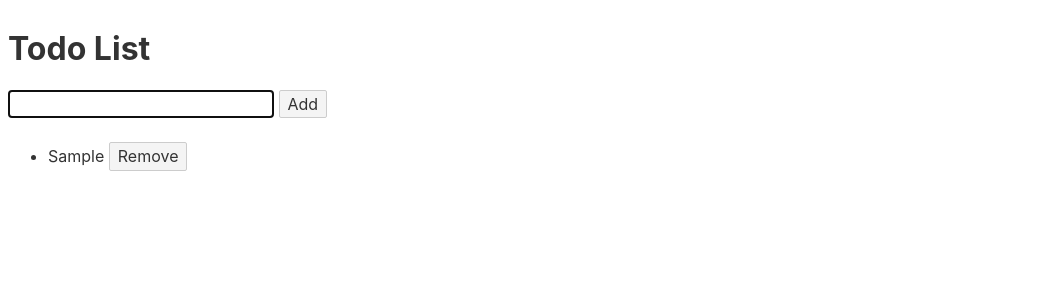
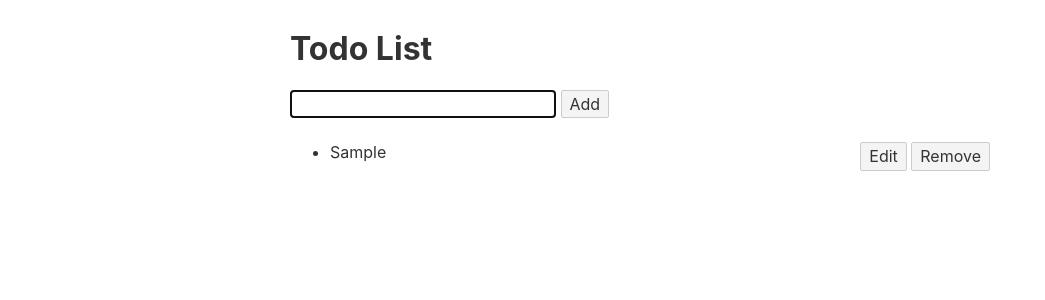
Before and after one commit to shoonia/svelte-todo, a Svelte app: page / in a window 1280 px wide. Both pictures are taken after typing "Sample" into the empty fields and a click on the button "Add". Shown: the top 300 px of the page, without its empty margins (0-1045 px from the left). Built offline with nearby package versions, Linux system fonts and the light colour scheme.

Commit message:
Edit item

```diff
--- a/package.json
+++ b/package.json
@@ -17,6 +17,7 @@
     "svelte": "^3.0.0"
   },
   "dependencies": {
+    "nanoid": "^2.1.3",
     "sirv-cli": "^0.4.4"
   },
   "scripts": {
--- a/src/App.svelte
+++ b/src/App.svelte
@@ -1,13 +1,16 @@
 <script>
-  import Todo from "./components/Todo.svelte";
+  import Todo from './components/Todo.svelte';
 </script>
 
 <style>
-
+  .main {
+    max-width: 700px;
+    margin: 0 auto;
+  }
 </style>
 
 <header />
-<main>
+<main class="main">
   <Todo />
 </main>
 <footer />
--- a/src/components/Todo.svelte
+++ b/src/components/Todo.svelte
@@ -1,22 +1,32 @@
 <script>
-  import TodoList from "./TodoList.svelte";
+  import nanoid from 'nanoid/non-secure';
+  import TodoList from './TodoList.svelte';
 
   let items = [];
-  let text = "";
+  let text = '';
   let input = null;
 
   function addItem() {
-    items = items.concat({
-      id: Date.now(),
-      text
-    });
+    const item = {
+      id: nanoid(),
+      edit: false,
+      text,
+    };
 
-    text = "";
+    items = [item].concat(items);
+    text = '';
     input.focus();
   }
 
   function removeItem({ detail: id }) {
     items = items.filter(item => item.id !== id);
+  }
+
+  function editItem({ detail: id }) {
+    const item = items.find((el) => el.id === id);
+
+    item.edit = !item.edit;
+    items = items.slice();
   }
 
   function clickEnter({ keyCode }) {
@@ -48,8 +58,8 @@
   {:else}
     <TodoList
       {items}
-      {removeItem}
+      on:remove={removeItem}
+      on:edit={editItem}
     />
   {/if}
-
 </div>
--- a/src/components/TodoItem.svelte
+++ b/src/components/TodoItem.svelte
@@ -1,23 +1,47 @@
 <script>
-  import { createEventDispatcher } from "svelte";
-
   export let data;
-
-  const dispatch = createEventDispatcher();
-
-  function remove() {
-    dispatch("remove", data.id);
-  }
+  export let remove;
+  export let edit;
 </script>
 
+<style>
+  .content {
+    display: flex;
+    justify-content: space-between;
+  }
+</style>
+
 <li>
-  <span>
+<div class="content">
+  <div>
+    {#if data.edit}
+      <input
+        type="text"
+        bind:value={data.text}
+      />
+    {:else}
       {data.text}
-  </span>
+    {/if}
+  </div>
+  <div>
     <button
       type="button"
+      data-id={data.id}
+      on:click={edit}
+    >
+      {#if data.edit}
+        Save
+      {:else}
+        Edit
+      {/if}
+    </button>
+    <button
+      type="button"
+      data-id={data.id}
       on:click={remove}
     >
       Remove
     </button>
+  </div>
+</div>
 </li>
--- a/src/components/TodoList.svelte
+++ b/src/components/TodoList.svelte
@@ -1,15 +1,27 @@
 <script>
-  import TodoItem from "./TodoItem.svelte";
+  import { createEventDispatcher } from 'svelte';
+  import TodoItem from './TodoItem.svelte';
 
   export let items;
-  export let removeItem;
+
+  const dispatch = createEventDispatcher();
+
+  function remove({ target }) {
+    dispatch('remove', target.dataset.id);
+  }
+
+  function edit({ target }) {
+    dispatch('edit', target.dataset.id);
+  }
+
 </script>
 
 <ul>
   {#each items as data}
     <TodoItem
       {data}
-      on:remove={removeItem}
+      {remove}
+      {edit}
     />
   {/each}
 </ul>
```
Also changed, not shown: 1 other file (tests, documents, lock files or other folders). Lines whose indentation alone changed are shown as unchanged.
